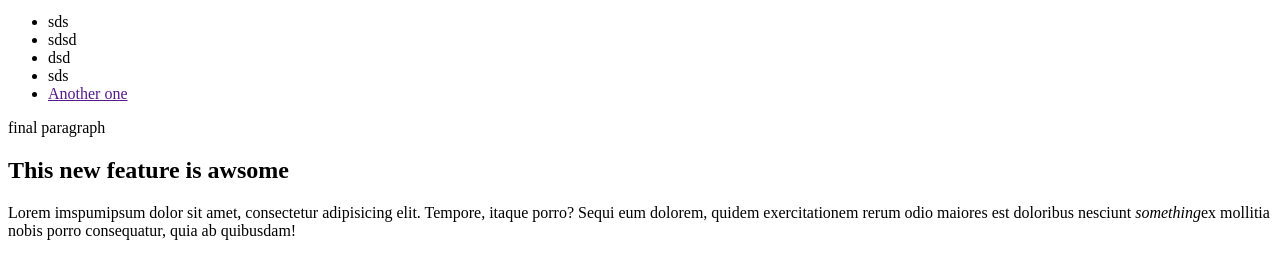
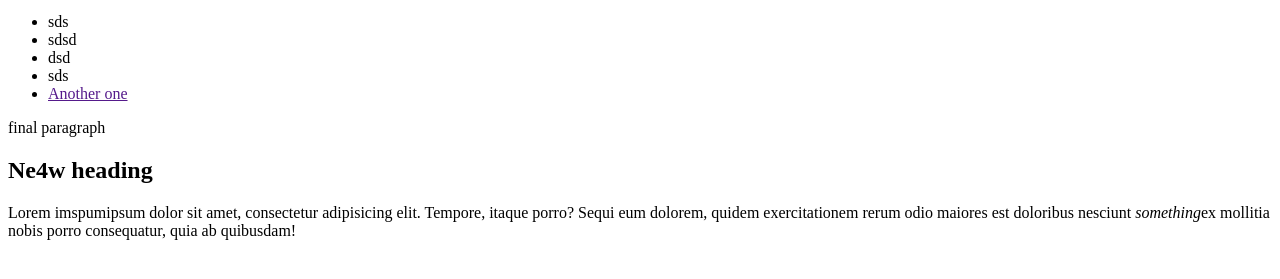
Before and after one commit to luciussulla/gitexercise, a plain HTML site: page index.html in a window 1280 px wide. Shown: the part 101-380 px from the top of the page. Drawn offline with Linux system fonts and the light colour scheme.

Commit message:
new heading

```diff
--- a/index.html
+++ b/index.html
@@ -15,7 +15,7 @@
       <li><a href="">Another one</a></li>
   </ul>
   <p> final paragraph</p>
-  <h2>This new feature is awsome</h2>
+  <h2>Ne4w heading</h2>
   <p>Lorem <ipsum>imspum</ipsum>ipsum dolor sit amet, consectetur adipisicing elit. Tempore, itaque porro? Sequi eum dolorem, quidem exercitationem rerum odio maiores est doloribus nesciunt <em>something</em>ex mollitia nobis porro consequatur, quia ab quibusdam!</p>
 </body>
 </html>
```
